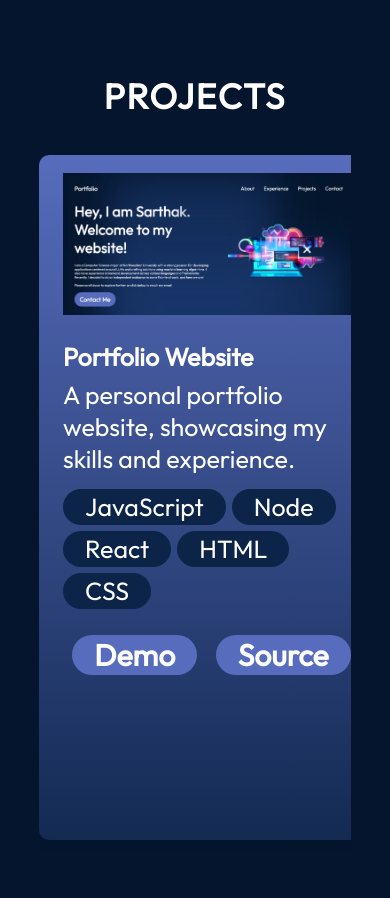
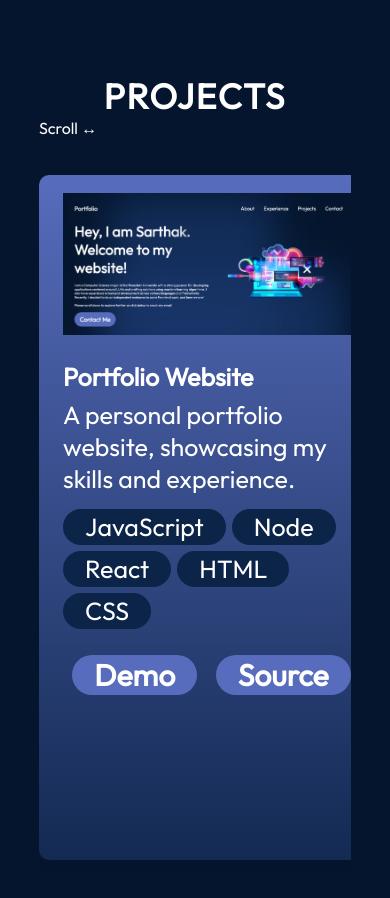
Before and after one commit to Sarthak-Kakkar-03/personal_portfolio_v1, a React (Vite) app: page / in a window 390 px wide. Shown: the part 5299-6197 px from the top of the page. Built offline with nearby package versions, Linux system fonts and the light colour scheme.

Commit message:
scroll button added

```diff
--- a/src/components/Projects/Projects.jsx
+++ b/src/components/Projects/Projects.jsx
@@ -9,6 +9,7 @@ export const Projects = () => {
   return (
     <section className={styles.container} id="projects">
       <h2 className={styles.title}>Projects</h2>
+      <div className={styles.scrollSymbol}>Scroll &harr;</div>
       <div className={styles.projects}>
         {projects.map((project, id) => {
           return <ProjectCard key={id} project={project} />;
--- a/src/components/Projects/Projects.module.css
+++ b/src/components/Projects/Projects.module.css
@@ -24,6 +24,12 @@
   padding-bottom: 10px; /* Prevent cut-off for scrollbars */
 }
 
+.scrollSymbol {
+  font: var(--font-robot);
+  display: none;
+
+}
+
 .projects::-webkit-scrollbar {
   height: 8px; /* Adjust height of scrollbar */
 }
@@ -37,3 +43,10 @@
   flex: 0 0 auto; /* Prevent the card from shrinking or growing */
   width: 300px; /* Adjust width as per design */
 }
+
+@media screen and (max-width: 830px) {
+  .scrollSymbol {
+    font: var(--font-robot);
+    display: flex;
+  }
+}
```
